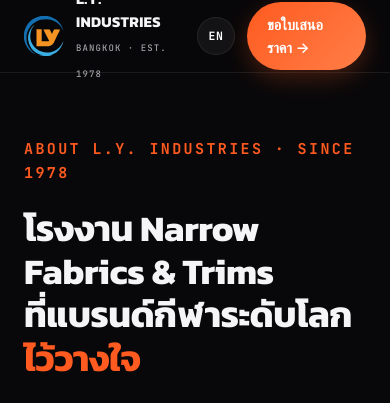
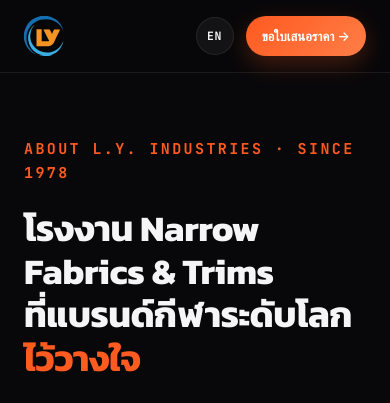
Before and after one commit to topaotop/lyindustries-new, a PHP site: page /about.php in a window 390 px wide. Shown: the top 403 px of the page. Run offline with PHP 8.4, Linux system fonts and the light colour scheme; some web fonts are replaced.

Commit message:
Front-end fixes: hero scroll cue overlap on phones, sub-page header wrapping, language button colour on light pages
Co-Authored-By: Claude Opus 5.5 <noreply@anthropic.com>

```diff
--- a/about.php
+++ b/about.php
@@ -40,6 +40,11 @@ h1,h2,h3{font-family:var(--font-heading);line-height:1.2}
 .brand small{font:500 9px var(--font-mono);letter-spacing:.12em;color:var(--text-secondary)}
 .nav nav{display:flex;gap:26px;font-size:15px;color:var(--text-secondary)}
 .nav nav a:hover,.nav nav a.on{color:#fff}
+/* header never wraps (English labels are longer): tighter menu, then logo without the name */
+.nav nav a,.brand b,.brand small,.nav .btn{white-space:nowrap}
+@media(max-width:1240px){.nav nav{gap:18px;font-size:14px}}
+@media(min-width:961px) and (max-width:1100px),(max-width:480px){.brand span{display:none}}
+@media(max-width:600px){.nav .btn{padding:10px 16px;font-size:13px}}
 .btn{display:inline-flex;align-items:center;gap:8px;padding:11px 20px;border-radius:100px;font-weight:600;font-size:14.5px;transition:transform .2s,box-shadow .2s}
 .btn-o{background:linear-gradient(135deg,var(--brand-orange),var(--brand-orange-light));color:#fff;box-shadow:0 8px 24px rgba(255,90,31,.25)}
 .lang-switch:hover{border-color:var(--brand-orange)!important}
--- a/assets/css/home.css
+++ b/assets/css/home.css
@@ -168,6 +168,7 @@ p {
 .hv-6:hover { background:rgba(255,255,255,0.12) !important; border-color:rgba(255,255,255,0.3) !important; }
 .hv-7:hover { opacity:1 !important; filter:grayscale(0) brightness(1) !important; }
 .hv-8:hover { transform:scale(1.06) !important; }
+@media (max-width: 600px), (max-height: 700px) { .scroll-cue { display: none !important; } }
 .hv-9:hover { background:rgba(0,0,0,0.06) !important; border-color:var(--text-primary) !important; }
 .hv-10:hover { transform:scale(1.08) !important; }
 .hv-11:hover { text-decoration:underline !important; }
--- a/catalog.php
+++ b/catalog.php
@@ -38,6 +38,11 @@ h1,h2,h3{font-family:var(--font-heading);line-height:1.2}
 .brand small{font:500 9px var(--font-mono);letter-spacing:.12em;color:var(--text-secondary)}
 .nav nav{display:flex;gap:26px;font-size:15px;color:var(--text-secondary)}
 .nav nav a:hover,.nav nav a.on{color:#fff}
+/* header never wraps (English labels are longer): tighter menu, then logo without the name */
+.nav nav a,.brand b,.brand small,.nav .btn{white-space:nowrap}
+@media(max-width:1240px){.nav nav{gap:18px;font-size:14px}}
+@media(min-width:961px) and (max-width:1100px),(max-width:480px){.brand span{display:none}}
+@media(max-width:600px){.nav .btn{padding:10px 16px;font-size:13px}}
 .btn{display:inline-flex;align-items:center;gap:8px;padding:11px 20px;border-radius:100px;font-weight:600;font-size:14.5px;transition:transform .2s,box-shadow .2s}
 .btn-o{background:linear-gradient(135deg,var(--brand-orange),var(--brand-orange-light));color:#fff;box-shadow:0 8px 24px rgba(255,90,31,.25)}
 .lang-switch:hover{border-color:var(--brand-orange)!important}
--- a/contact.php
+++ b/contact.php
@@ -42,6 +42,11 @@ h1,h2,h3{font-family:var(--font-heading);line-height:1.2}
 .brand small{font:500 9px var(--font-mono);letter-spacing:.12em;color:var(--text-secondary)}
 .nav nav{display:flex;gap:26px;font-size:15px;color:var(--text-secondary)}
 .nav nav a:hover,.nav nav a.on{color:#fff}
+/* header never wraps (English labels are longer): tighter menu, then logo without the name */
+.nav nav a,.brand b,.brand small,.nav .btn{white-space:nowrap}
+@media(max-width:1240px){.nav nav{gap:18px;font-size:14px}}
+@media(min-width:961px) and (max-width:1100px),(max-width:480px){.brand span{display:none}}
+@media(max-width:600px){.nav .btn{padding:10px 16px;font-size:13px}}
 .btn{display:inline-flex;align-items:center;gap:8px;padding:11px 20px;border-radius:100px;font-weight:600;font-size:14.5px;transition:transform .2s,box-shadow .2s}
 .btn-o{background:linear-gradient(135deg,var(--brand-orange),var(--brand-orange-light));color:#fff;box-shadow:0 8px 24px rgba(255,90,31,.25)}
 .lang-switch:hover{border-color:var(--brand-orange)!important}
--- a/includes/lib/i18n.php
+++ b/includes/lib/i18n.php
@@ -128,7 +128,7 @@ function lang_switch_html(): string
     return '<a class="lang-switch hv-3" href="' . e(page_url($to, $file)) . '" hreflang="' . $to . '" lang="' . $to . '"'
          . ' aria-label="' . $name . '" title="' . $name . '"'
          . ' style="width:38px;height:38px;flex:none;border-radius:50%;border:1px solid var(--border-light);background:rgba(255,255,255,0.05);'
-         . 'display:inline-grid;place-items:center;font-family:var(--font-mono);font-size:11.5px;font-weight:700;letter-spacing:0.06em;color:#fff;transition:border-color 0.2s">'
+         . 'display:inline-grid;place-items:center;font-family:var(--font-mono);font-size:11.5px;font-weight:700;letter-spacing:0.06em;color:var(--text-primary,#fff);transition:border-color 0.2s">'
          . strtoupper($to) . '</a>';
 }
 
```
Also changed, not shown: CLAUDE.md (+1 -1 lines), PROJECT_STATUS.md (+1 -0 lines).
